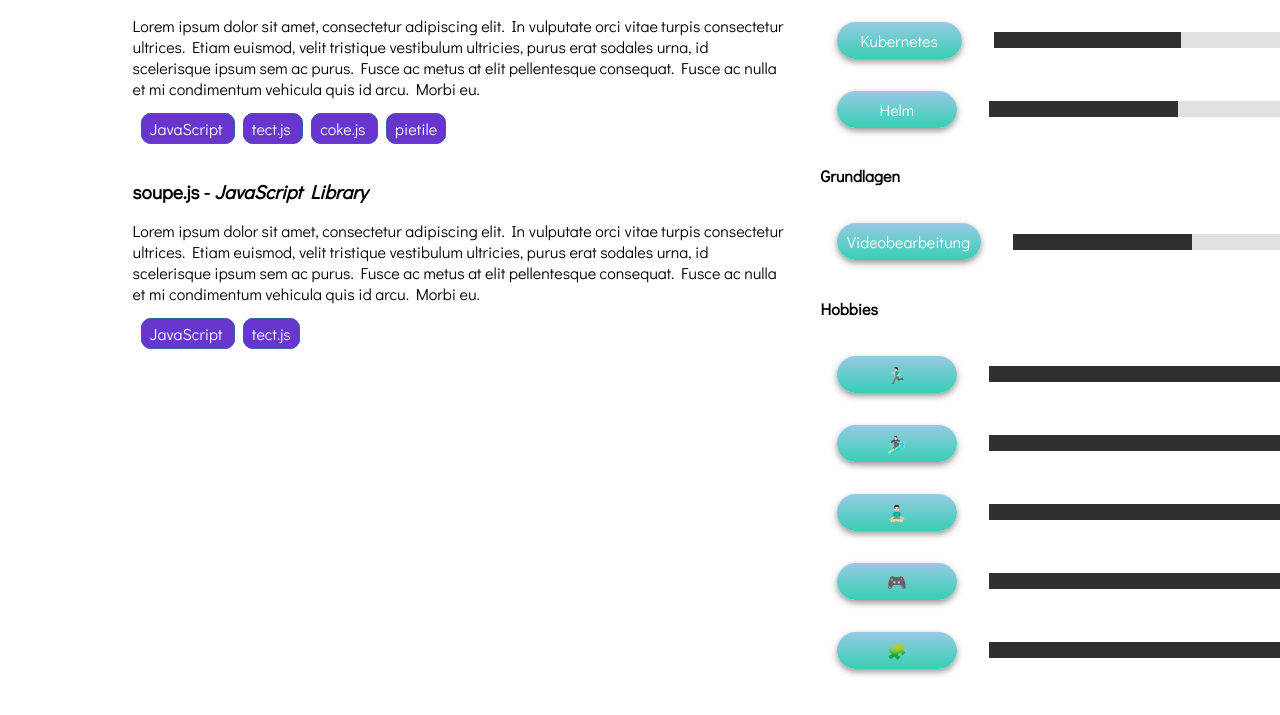
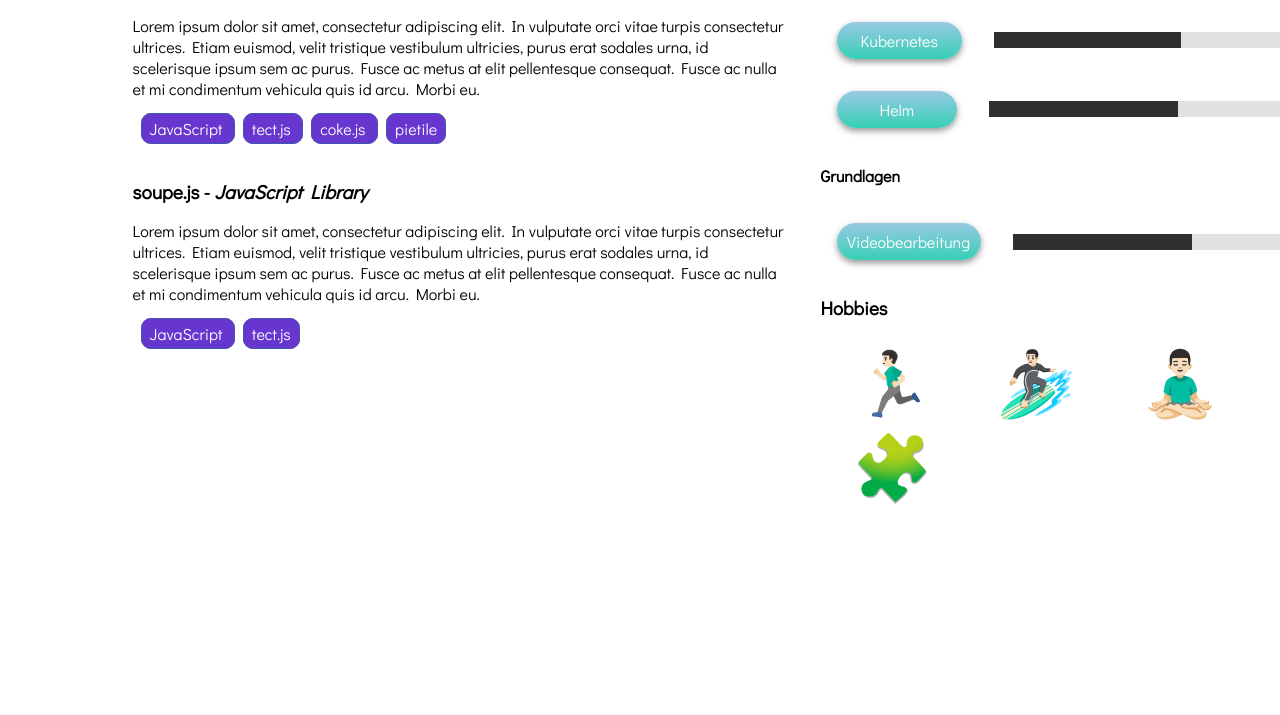
Before and after one commit to Dramaturco/react-cv, a React (Vite) app: page / in a window 1280 px wide. Shown: the part 1887-2602 px from the top of the page. Built offline with nearby package versions, Linux system fonts and the light colour scheme.

Commit message:
Added hobbies component

```diff
--- a/src/Defaults/data-lorem.json
+++ b/src/Defaults/data-lorem.json
@@ -82,16 +82,32 @@
               { "name": "Video editing", "experience": "1 year" }
             ],
             "tooltip": "Lorem ipsum dolor sit amet, consectetur adipiscing elit."
+          }
+        ]
+      },
+      {
+        "title": "Hobbies",
+        "type": "hobbies",
+        "content": [
+          {
+            "emoji": "🏃🏻‍♂️",
+            "name": "Running"
           },
           {
-            "proficiency": "Hobbies",
-            "skills": [
-              { "name": "🏃🏻‍♂️" },
-              { "name": "🏄🏻‍♂️" },
-              { "name": "🧘🏻‍♂️" },
-              { "name": "🎮" },
-              { "name": "🧩" }
-            ]
+            "emoji": "🏄🏻‍♂️",
+            "name": "Surfing"
+          },
+          {
+            "emoji": "🧘🏻‍♂️",
+            "name": "Yoga"
+          },
+          {
+            "emoji": "🎮",
+            "name": "Gaming"
+          },
+          {
+            "emoji": "🧩",
+            "name": "Puzzles"
           }
         ]
       },
@@ -287,16 +303,37 @@
               { "name": "Videobearbeitung", "experience": "1 Jahr", "rating": 2 }
             ],
             "tooltip": "Lorem ipsum dolor sit amet, consectetur adipiscing elit."
+          }
+        ]
+      },
+      {
+        "title": "Hobbies",
+        "type": "hobbies",
+        "content": [
+          {
+            "emoji": "🏃🏻‍♂️",
+            "name": "Laufen",
+            "description":"Lorem ipsum dolor sit amet, consectetur adipiscing elit. In vulputate orci vitae turpis consectetur ultrices. Etiam euismod, velit tristique vestibulum ultricies, purus erat sodales urna, id scelerisque ipsum sem ac purus. Fusce ac metus at elit pellentesque consequat. Fusce ac nulla et mi condimentum vehicula quis id arcu. Morbi eu."
           },
           {
-            "proficiency": "Hobbies",
-            "skills": [
-              { "name": "🏃🏻‍♂️" },
-              { "name": "🏄🏻‍♂️" },
-              { "name": "🧘🏻‍♂️" },
-              { "name": "🎮" },
-              { "name": "🧩" }
-            ]
+            "emoji": "🏄🏻‍♂️",
+            "name": "Surfen",
+            "description":"Lorem ipsum dolor sit amet, consectetur adipiscing elit. In vulputate orci vitae turpis consectetur ultrices. Etiam euismod, velit tristique vestibulum ultricies, purus erat sodales urna, id scelerisque ipsum sem ac purus. Fusce ac metus at elit pellentesque consequat. Fusce ac nulla et mi condimentum vehicula quis id arcu. Morbi eu."
+          },
+          {
+            "emoji": "🧘🏻‍♂️",
+            "name": "Yoga",
+            "description":"Lorem ipsum dolor sit amet, consectetur adipiscing elit. In vulputate orci vitae turpis consectetur ultrices. Etiam euismod, velit tristique vestibulum ultricies, purus erat sodales urna, id scelerisque ipsum sem ac purus. Fusce ac metus at elit pellentesque consequat. Fusce ac nulla et mi condimentum vehicula quis id arcu. Morbi eu."
+          },
+          {
+            "emoji": "🎮",
+            "name": "Gaming",
+            "description":"Lorem ipsum dolor sit amet, consectetur adipiscing elit. In vulputate orci vitae turpis consectetur ultrices. Etiam euismod, velit tristique vestibulum ultricies, purus erat sodales urna, id scelerisque ipsum sem ac purus. Fusce ac metus at elit pellentesque consequat. Fusce ac nulla et mi condimentum vehicula quis id arcu. Morbi eu."
+          },
+          {
+            "emoji": "🧩",
+            "name": "Puzzles",
+            "description":"Lorem ipsum dolor sit amet, consectetur adipiscing elit. In vulputate orci vitae turpis consectetur ultrices. Etiam euismod, velit tristique vestibulum ultricies, purus erat sodales urna, id scelerisque ipsum sem ac purus. Fusce ac metus at elit pellentesque consequat. Fusce ac nulla et mi condimentum vehicula quis id arcu. Morbi eu."
           }
         ]
       },
--- /dev/null
+++ b/src/FactsAndSkills/Hobbies.js
@@ -0,0 +1,16 @@
+import React from "react";
+import { styled } from "styled-components";
+
+export default function Hobbies({ hobbies }) {
+  const Hobby = styled.span`
+    font-size: 4rem;
+    margin: 0.5em;
+  `;
+  return (
+    <div>
+      {hobbies.map((hobby) => (
+        <Hobby key={hobby.name}>{hobby.emoji}</Hobby>
+      ))}
+    </div>
+  );
+}
--- a/src/FactsAndSkills/index.js
+++ b/src/FactsAndSkills/index.js
@@ -1,5 +1,7 @@
 import SkillList from "./SkillList";
+import Hobbies from "./Hobbies";
 
 export {
   SkillList,
+  Hobbies,
 }
--- a/src/Generic/ToolTip.js
+++ b/src/Generic/ToolTip.js
@@ -4,7 +4,7 @@ const ToolTip = ({ children, text }) => {
   const [hover, setHover] = useState(false);
   const [animationClass, setAnimationClass] = useState("");
   return (
-    <div
+    <span
       className="tooltip-wrapper"
       onMouseEnter={() => {
         setHover(true);
@@ -14,7 +14,7 @@ const ToolTip = ({ children, text }) => {
     >
       {children}
       {hover && <div className={`tooltip-box ${animationClass}`}>{text}</div>}
-    </div>
+    </span>
   );
 };
 export default ToolTip;
--- a/src/Page.js
+++ b/src/Page.js
@@ -4,6 +4,7 @@ import ThemeContext from "./ThemeContext";
 import { SkillList } from "./FactsAndSkills";
 import { Timeline } from "./Timeline";
 import { Intro } from "./TopBar";
+import Hobbies from "./FactsAndSkills/Hobbies";
 
 const Page = ({ content }) => {
   const [selectedLanguage] = useContext(LanguageContext);
@@ -29,6 +30,10 @@ const Page = ({ content }) => {
   const projectData = content[selectedLanguage.code].find(
     (section) => section.type === "Projects"
   );
+  const hobbyData = content[selectedLanguage.code].find(
+    (section) => section.type === "hobbies"
+  );
+
 
   timelineData.content = timelineData.content.map((entry) => {
     if (entry.projects) {
@@ -68,6 +73,8 @@ const Page = ({ content }) => {
                 />
               </Fragment>
             ))}
+            <h3>{hobbyData.title}</h3>
+            <Hobbies hobbies={hobbyData.content} />
           </div>
         </div>
       </div>
```
